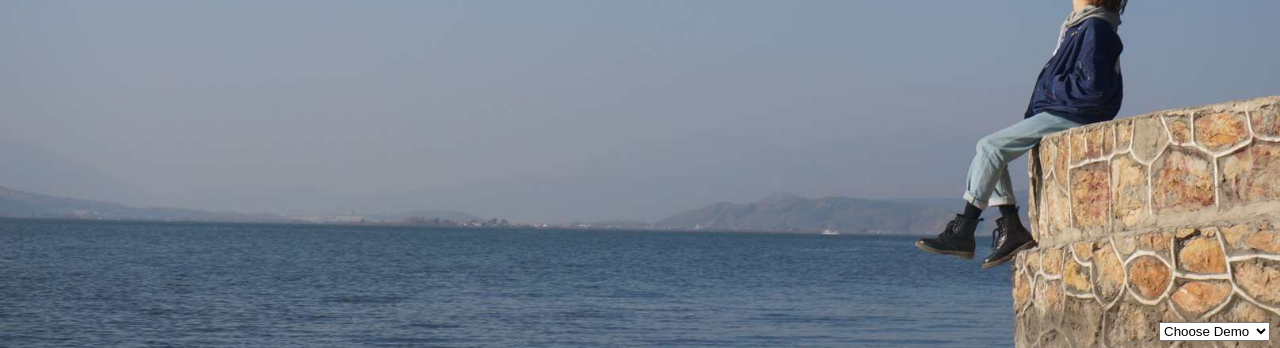
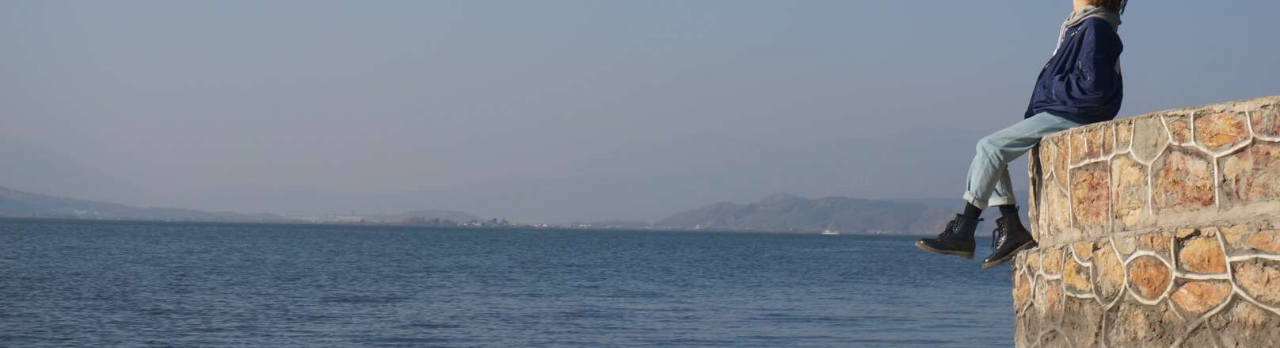
Before and after one commit to 97thjingba/The_gift, a plain HTML site: page _site/index.html in a window 1280 px wide. Shown: the part 449-797 px from the top of the page. Drawn offline with Linux system fonts and the light colour scheme.

Commit message:
去掉demo

```diff
--- a/_site/index.html
+++ b/_site/index.html
@@ -127,10 +127,10 @@
         alt="Fork me on GitHub"
     /></a>
 
-    <select id="demosMenu">
+    <!-- <select id="demosMenu">
       <option selected>Choose Demo</option>
       <option id="section0">jQuery adapter</option>
-    </select>
+    </select> -->
 
     <div id="fullpage">
       <div class="section " id="section0"><h1>fullPage.js</h1></div>
```
Also changed, not shown: index.html (+2 -2 lines).
